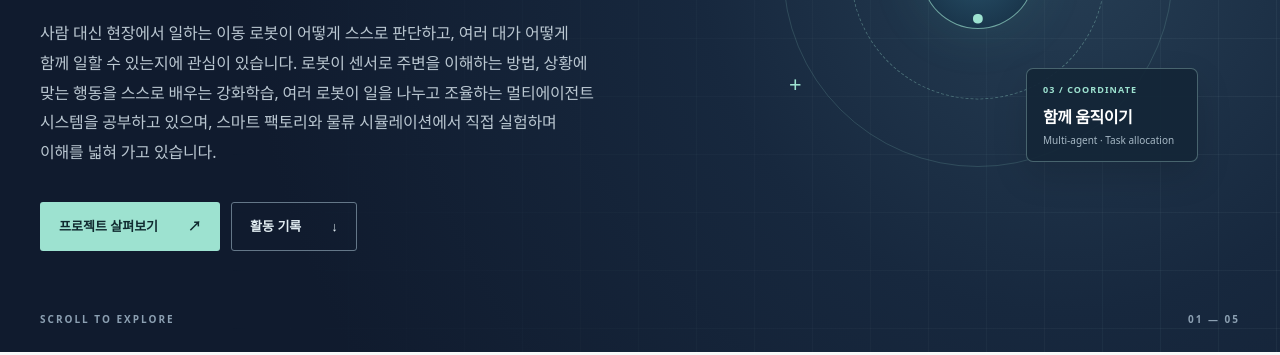
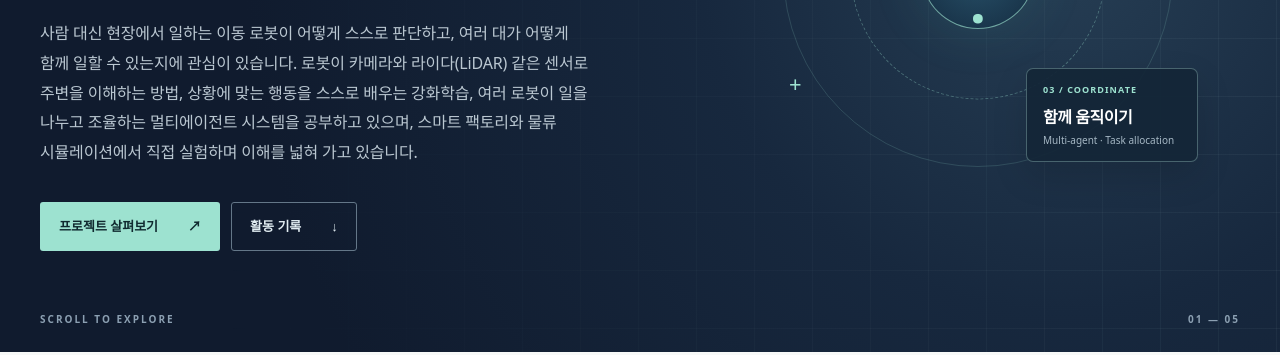
Before and after one commit to GitHaewon/portfolio-lab, a plain HTML site: page index.html in a window 1280 px wide. Shown: the part 445-800 px from the top of the page. Drawn offline with Linux system fonts and the light colour scheme.

Commit message:
소개 문단에 카메라·라이다 센서 명시
Co-Authored-By: Claude Opus 5.5 <noreply@anthropic.com>
Claude-Session: https://claude.ai/code/session_01XZufs6RKu1kzWjaacktiZh

```diff
--- a/index.html
+++ b/index.html
@@ -37,7 +37,7 @@
           <p class="eyebrow"><span class="eyebrow-line"></span> PHYSICAL AI · MULTI-ROBOT</p>
           <p class="hero-overline">전주대학교 인공지능학과 · 이동 로봇 탐구 중</p>
           <h1 id="hero-title"><em>스스로 판단하고</em><br><em>함께 움직이는</em><br>이동 로봇을 탐구합니다.</h1>
-          <p class="hero-description">사람 대신 현장에서 일하는 이동 로봇이 어떻게 스스로 판단하고, 여러 대가 어떻게 함께 일할 수 있는지에 관심이 있습니다. 로봇이 센서로 주변을 이해하는 방법, 상황에 맞는 행동을 스스로 배우는 강화학습, 여러 로봇이 일을 나누고 조율하는 멀티에이전트 시스템을 공부하고 있으며, 스마트 팩토리와 물류 시뮬레이션에서 직접 실험하며 이해를 넓혀 가고 있습니다.</p>
+          <p class="hero-description">사람 대신 현장에서 일하는 이동 로봇이 어떻게 스스로 판단하고, 여러 대가 어떻게 함께 일할 수 있는지에 관심이 있습니다. 로봇이 카메라와 라이다(LiDAR) 같은 센서로 주변을 이해하는 방법, 상황에 맞는 행동을 스스로 배우는 강화학습, 여러 로봇이 일을 나누고 조율하는 멀티에이전트 시스템을 공부하고 있으며, 스마트 팩토리와 물류 시뮬레이션에서 직접 실험하며 이해를 넓혀 가고 있습니다.</p>
           <div class="hero-actions"><a class="button button-light" href="#projects">프로젝트 살펴보기 <span aria-hidden="true">↗</span></a><a class="button button-ghost" href="#activities">활동 기록 <span aria-hidden="true">↓</span></a></div>
         </div>
         <div class="hero-art" role="img" aria-label="이동 로봇의 주변 인식, 강화학습 기반 판단, 다중 로봇 협업 흐름을 표현한 추상적 다이어그램">
```
